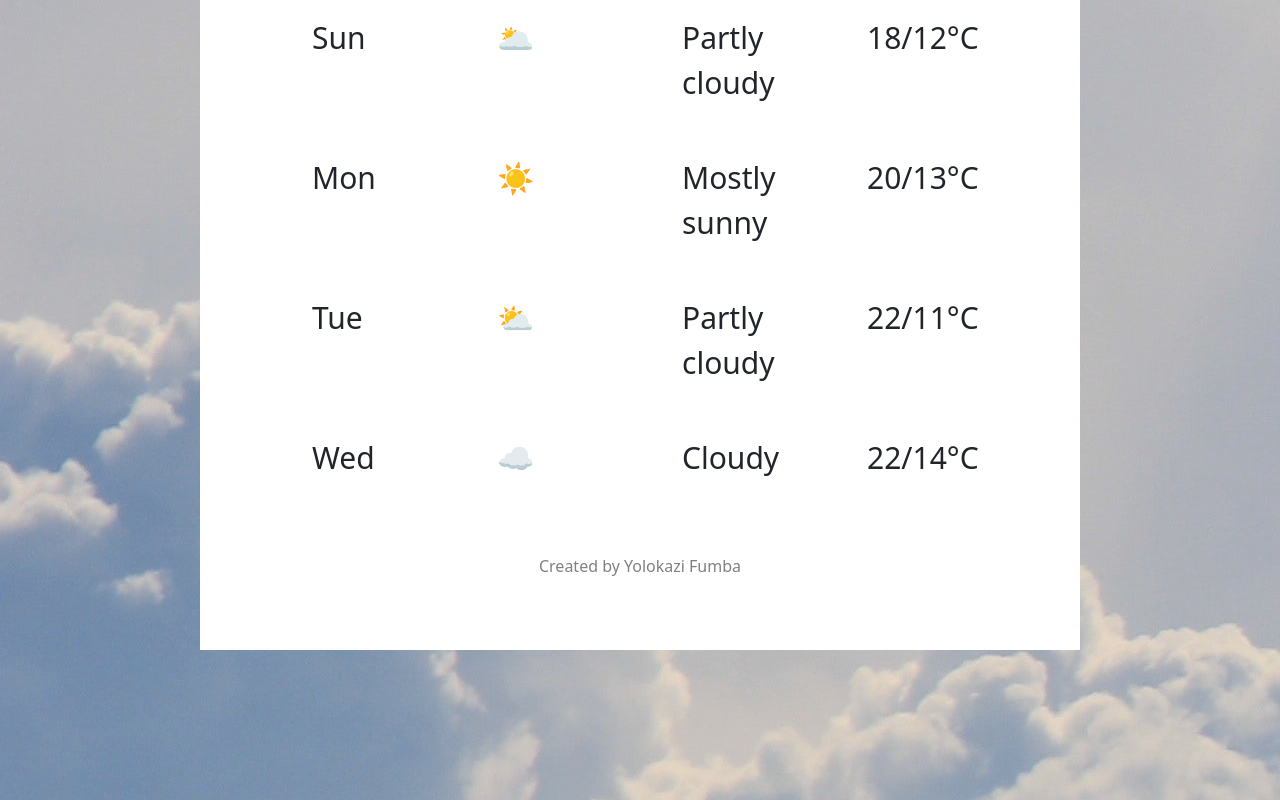
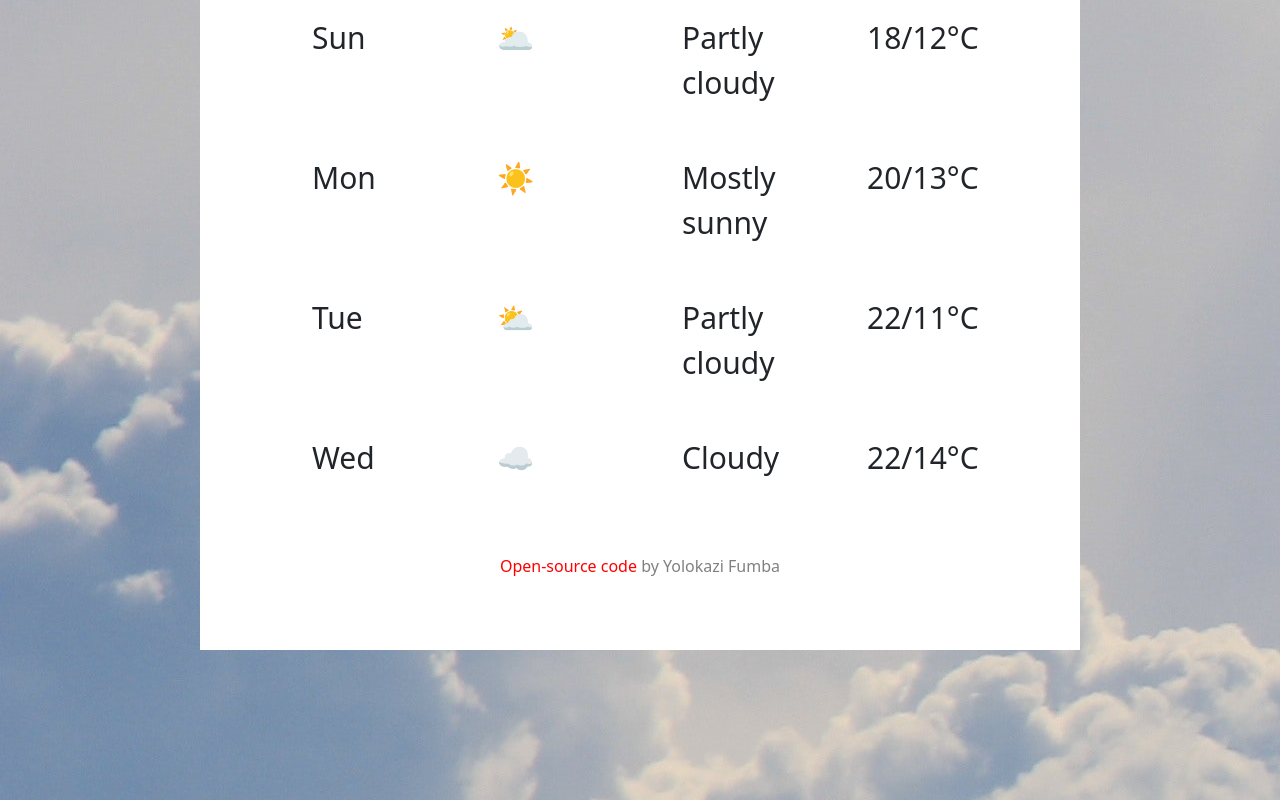
Before and after one commit to Yolokazifumba/Weather-app-O, a plain HTML site: page index.html in a window 1280 px wide. Shown: the part 1005-1805 px from the top of the page. Drawn offline with nearby package versions, Linux system fonts and the light colour scheme.

Commit message:
updated the footer with a link and a new class

```diff
--- a/index.html
+++ b/index.html
@@ -129,7 +129,14 @@
         <div class="col-3">22/14°C</div>
       </div>
       <br />
-      <div class="footer">Created by Yolokazi Fumba</div>
+      <div class="footer">
+        <span class="source-link"
+          ><a href="https://github.com/jamblet/Weather-app-O"
+            >Open-source code</a
+          ></span
+        >
+        by Yolokazi Fumba
+      </div>
     </div>
 
     <script src="script.js"></script>
--- a/style.css
+++ b/style.css
@@ -122,3 +122,8 @@ h3 {
   text-align: center;
   color: grey;
 }
+
+.source-link a {
+  text-decoration: none;
+  color: red;
+}
```
